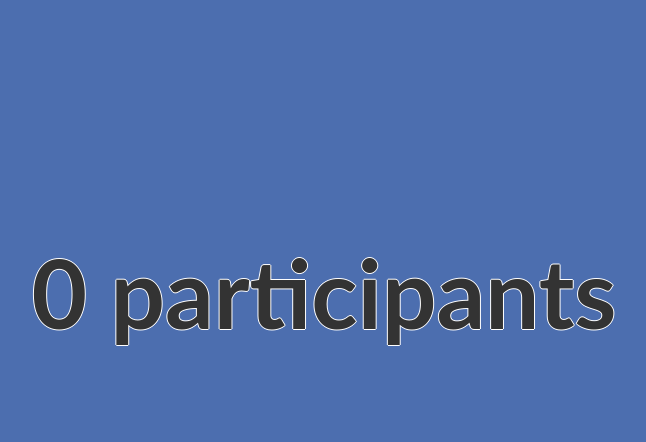
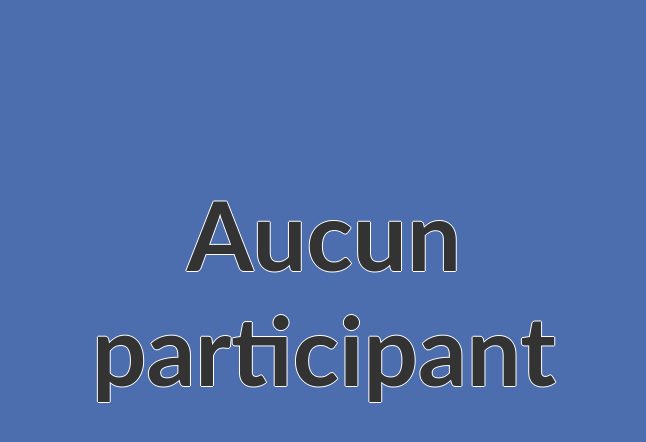
Before and after one commit to afup/tombola, a Symfony app: template templates/admin.html.twig in a window 1280 px wide. Shown: the part 173-615 px from the top of the page, without its empty margins (316-962 px from the left). Run offline with Twig, Linux system fonts and the light colour scheme; the template is opened without the code that fills it, so the values that code supplies are empty; some libraries are stand-ins or nearby versions.

Commit message:
on modifie le label participants en fonction du nombre de participants

```diff
--- a/templates/admin.html.twig
+++ b/templates/admin.html.twig
@@ -13,7 +13,7 @@
 </section>
 <div class="logo"><img src="/forumphp-2017-vecto.svg" /></div>
 <div class="buttons"><button id="play" onclick="draw();">Play</button><button id="reset" onclick="reset()">Reset</button></div>
-<h1 class="title"><span>0</span> participants</h1>
+<h1 class="title"><span class="title-count"></span> <span class="title-value">Aucun participant</span></h1>
 <h1 class="winner"></h1>
 </body>
 <script>
@@ -21,7 +21,8 @@
 	var users = {{ users|json_encode|raw }};
 	var usernames = [];
 
-	var usersCountEl = document.querySelector('h1.title span');
+	var usersCountEl = document.querySelector('h1.title span.title-count');
+	var usersCountTitleValueEl = document.querySelector('h1.title span.title-value');
 	var section = document.querySelector('section');
 
 	var baseImage = document.createElement('img');
@@ -41,7 +42,16 @@
         }
 
 		usersCount++;
-		usersCountEl.innerText = usersCount;
+
+        usersCountEl.innerText = (usersCount > 0) ? usersCount : '';
+
+        if (0 === usersCount) {
+            usersCountTitleValueEl.innerText = "Aucun participant";
+        } else if (1 === usersCount) {
+            usersCountTitleValueEl.innerText = "participant";
+        } else {
+            usersCountTitleValueEl.innerText = "participants";
+        }
 
 		var div = baseDiv.cloneNode(false);
 		var img = baseImage.cloneNode(false);
```
